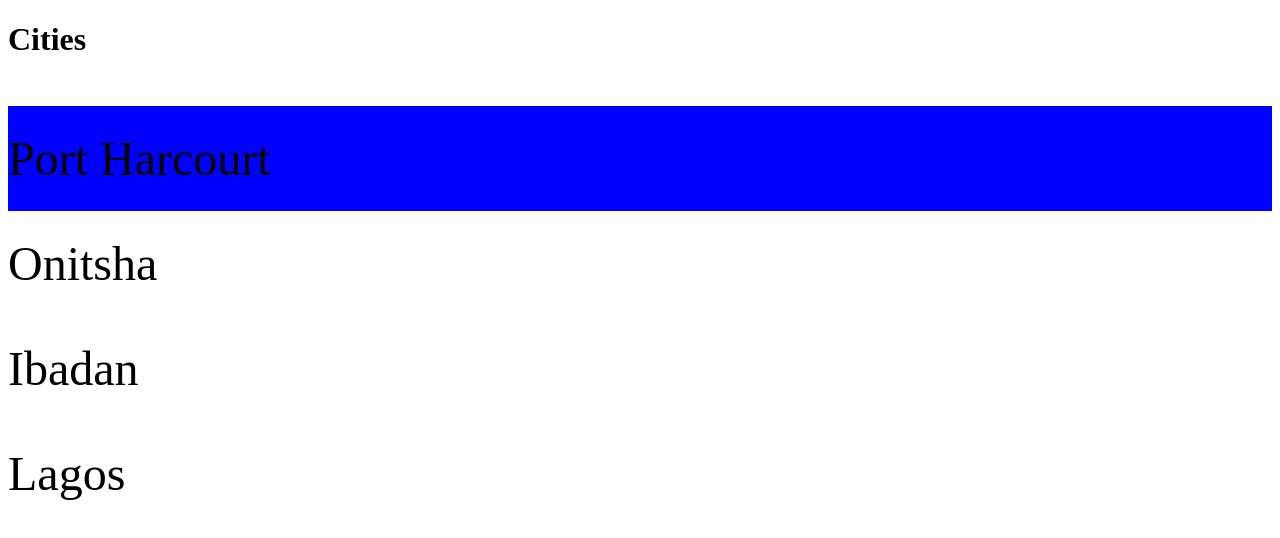
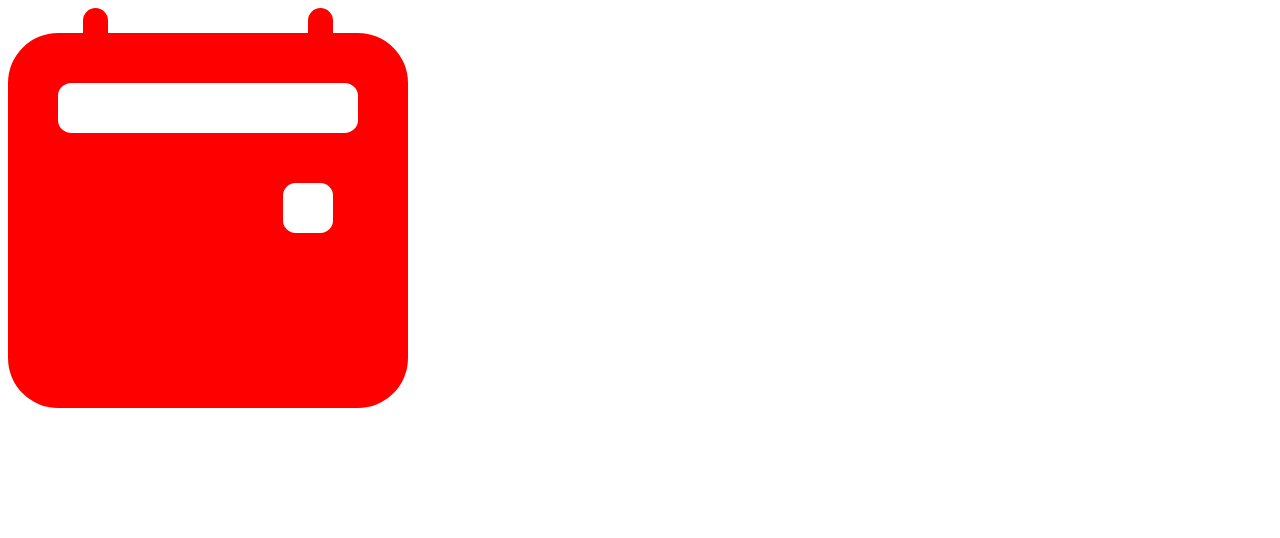
Before and after one commit to chianugo/react-tut, a React (Vite) app: page / in a window 1280 px wide. Shown: the top 538 px of the page. Built offline with nearby package versions, Linux system fonts and the light colour scheme.

Commit message:
use react icons

```diff
--- a/package.json
+++ b/package.json
@@ -14,6 +14,7 @@
     "bootstrap": "^5.3.3",
     "react": "^18.3.1",
     "react-dom": "^18.3.1",
+    "react-icons": "^5.2.1",
     "styled-components": "^6.1.12"
   },
   "devDependencies": {
--- a/src/App.tsx
+++ b/src/App.tsx
@@ -1,16 +1,9 @@
-import ListGroup from "./components/ListGroup";
-import "./App.css";
+import { BsCalendar2EventFill, BsFillCalendar2EventFill } from "react-icons/bs";
 
 function App() {
-  const items = ["Port Harcourt", "Onitsha", "Ibadan", "Lagos"];
-
   return (
     <div>
-      <ListGroup
-        items={items}
-        heading="Cities"
-        onSelectItem={() => {}}
-      ></ListGroup>
+      <BsFillCalendar2EventFill color="red" size={400} />
     </div>
   );
 }
```
Also changed, not shown: 1 other file (tests, documents, lock files or other folders).
